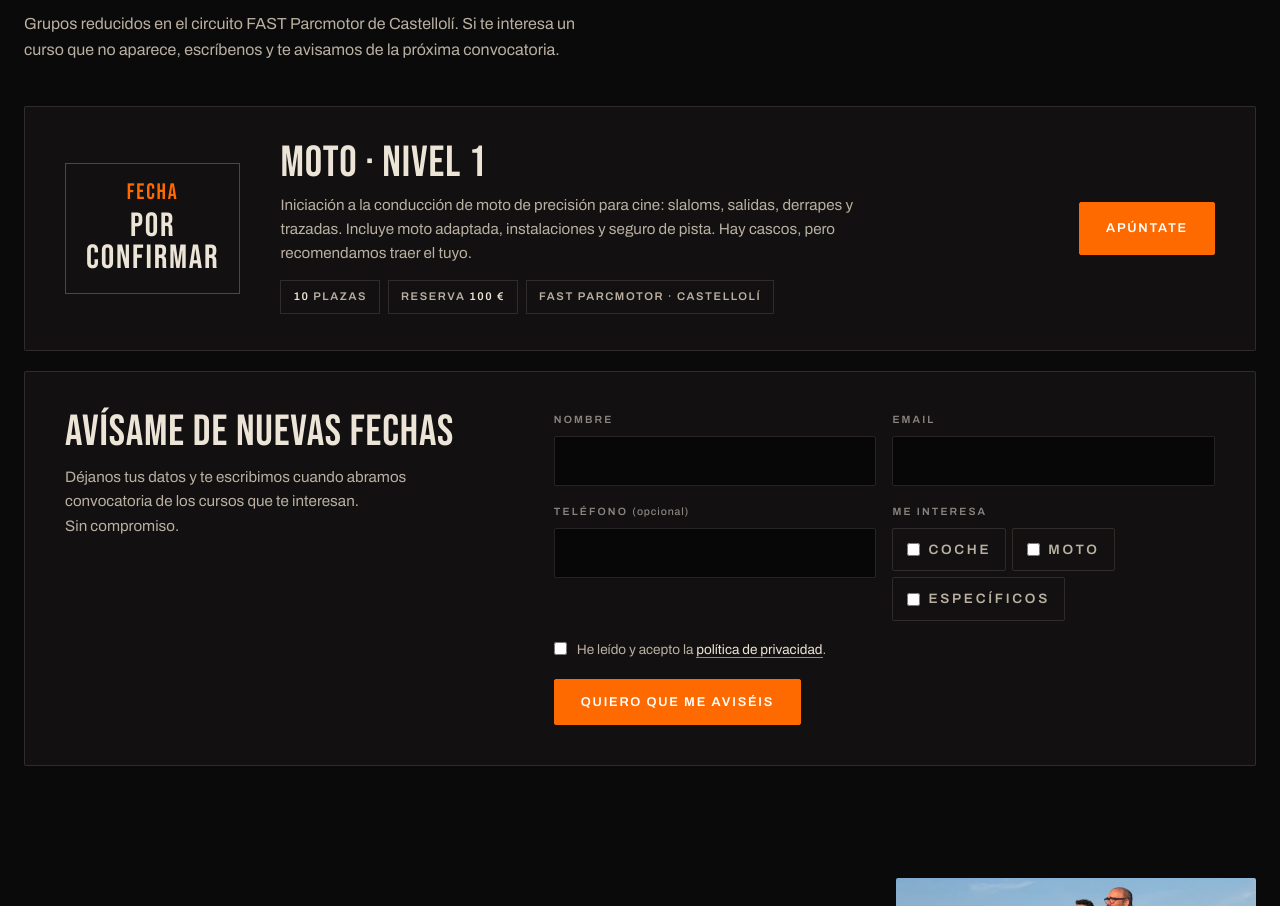
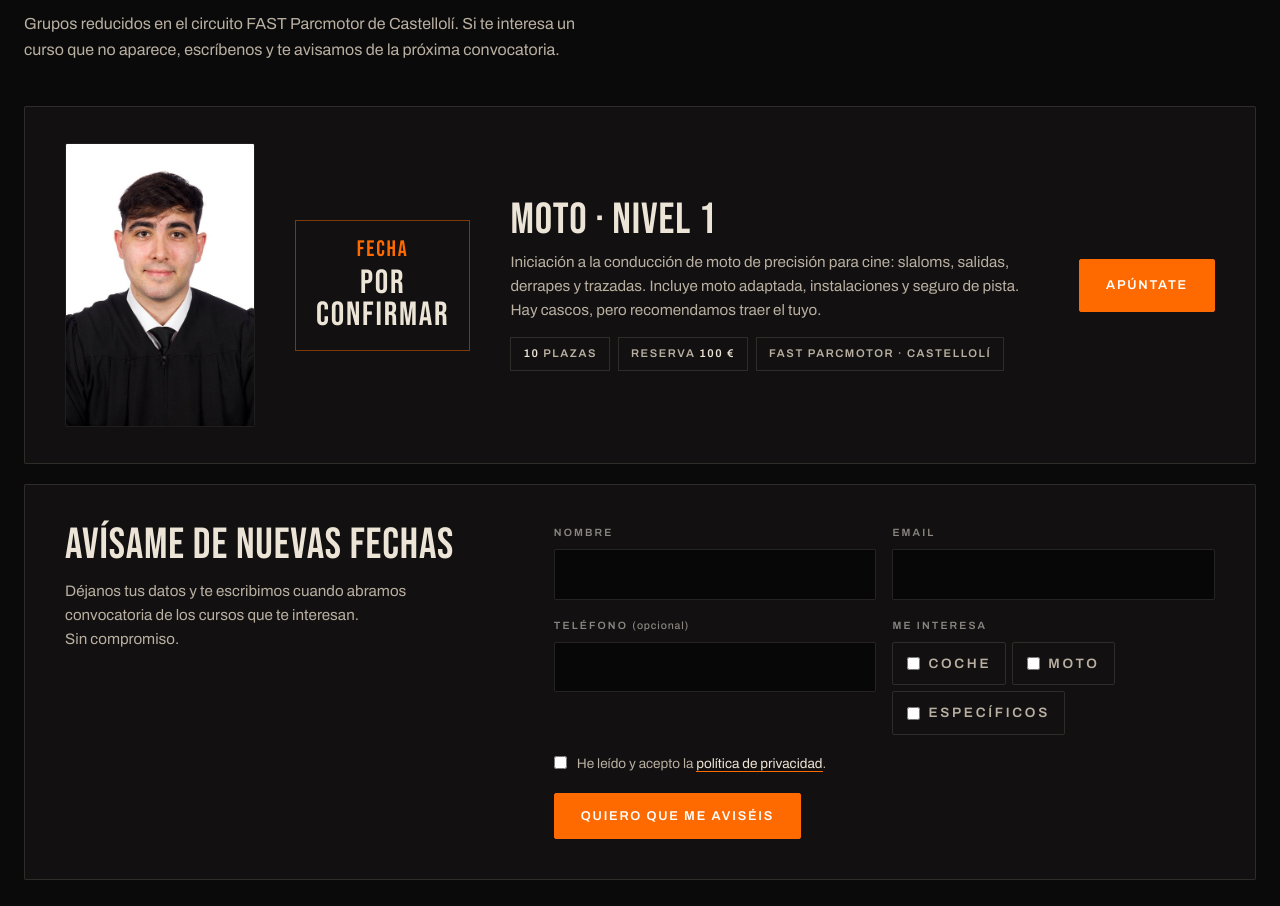
Before and after one commit to josehernandezjaime04-crypto/stuntdriveschool-web, a plain HTML site: page index.html in a window 1280 px wide. Shown: the part 2793-3699 px from the top of the page. Drawn offline with Linux system fonts and the light colour scheme.

Commit message:
Panel: fechas

```diff
--- a/data/contenido.json
+++ b/data/contenido.json
@@ -83,7 +83,7 @@
     {
       "titulo": "Moto · Nivel 1",
       "fecha": "",
-      "imagen": "",
+      "imagen": "assets/img/fechas/e508f21684b3.jpg",
       "descripcion": "Iniciación a la conducción de moto de precisión para cine: slaloms, salidas, derrapes y trazadas. Incluye moto adaptada, instalaciones y seguro de pista. Hay cascos, pero recomendamos traer el tuyo.",
       "plazas": 10,
       "reserva": 100,
--- a/index.html
+++ b/index.html
@@ -145,7 +145,8 @@
       <p>Grupos reducidos en el circuito FAST Parcmotor de Castellolí. Si te interesa un curso que no aparece, escríbenos y te avisamos de la próxima convocatoria.</p>
     </div>
     <!-- contenido:fechas -->
-    <article class="event reveal">
+    <article class="event event-con-foto reveal">
+      <a class="event-foto" href="assets/img/fechas/e508f21684b3.jpg" target="_blank" rel="noopener"><img src="assets/img/fechas/e508f21684b3.jpg" alt="Moto · Nivel 1" loading="lazy"></a>
       <div class="event-date">Fecha<b>Por<br>confirmar</b></div>
       <div>
         <h3>Moto · Nivel 1</h3>
```
Also changed, not shown: assets/img/fechas/e508f21684b3.jpg (added).
